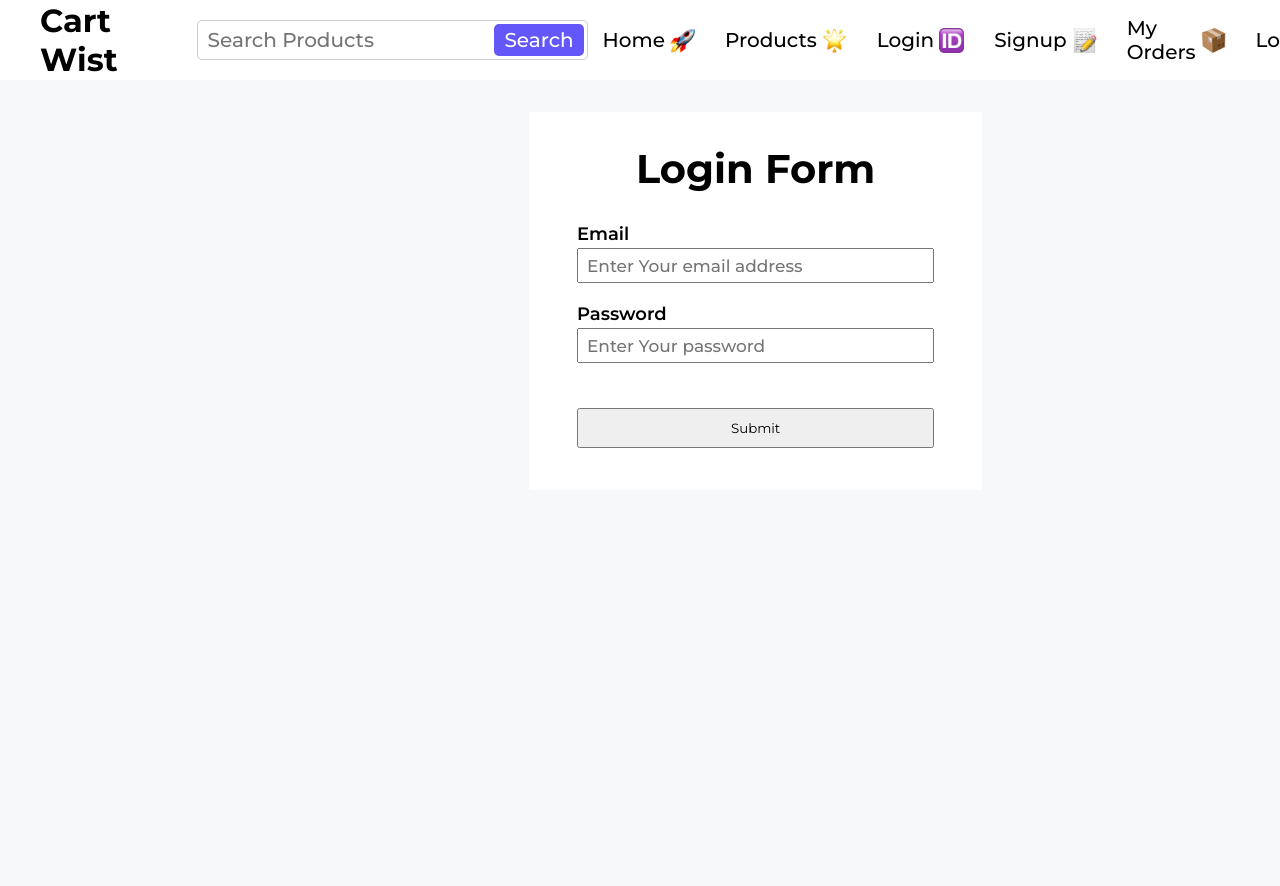
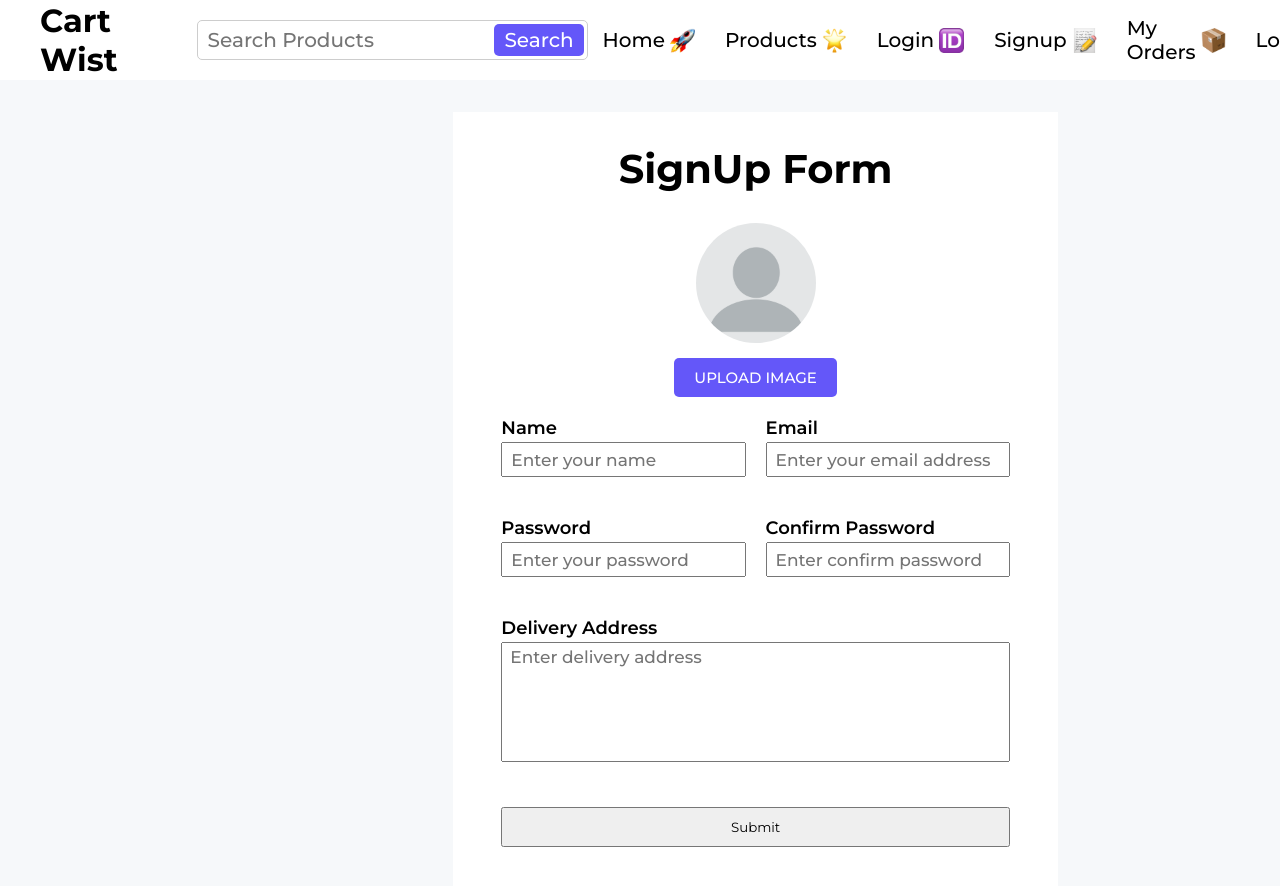
Before and after one commit to oaa-dev/udemy-react-js, a React (Vite) app: page / in a window 1280 px wide. Shown: the top 886 px of the page. Before the commit the page ends 800 px from the top, so only its background shows below. Built offline with nearby package versions, Linux system fonts and the light colour scheme.

Commit message:
activity form zod validation

```diff
--- a/src/App.jsx
+++ b/src/App.jsx
@@ -7,6 +7,7 @@
 import CartPage from "./components/Cart/CartPage";
 import MyOrderPage from "./components/MyOrder/MyOrderPage";
 import LoginPage from "./components/Authentication/LoginPage";
+import SignupPage from "./components/Authentication/SignupPage";
 
 const App = () => {
   return (
@@ -18,7 +19,8 @@
         {/* <SingleProduct /> */}
         {/* <CartPage /> */}
         {/* <MyOrderPage /> */}
-        <LoginPage />
+        {/* <LoginPage /> */}
+        <SignupPage />
       </main>
     </div>
   );
--- /dev/null
+++ b/src/components/Authentication/SignupPage.css
@@ -0,0 +1,67 @@
+.signup_form {
+  width: 40%;
+}
+
+.image_input_section {
+  display: flex;
+  flex-direction: column;
+  align-items: center;
+}
+
+.image_preview {
+  width: 120px;
+  height: 120px;
+  border-radius: 100%;
+  overflow: hidden;
+  margin-bottom: 15px;
+}
+
+.image_preview img {
+  width: 100%;
+  height: 100%;
+}
+
+.image_input {
+  display: none;
+}
+
+.image_label {
+  display: inline-block;
+  padding: 10px 20px;
+  margin-bottom: 20px;
+  text-align: center;
+  background: #6457f9;
+  color: #fff;
+  font-size: 15px;
+  font-family: inherit;
+  text-transform: Uppercase;
+  font-weight: 500;
+  border-radius: 5px;
+  cursor: pointer;
+  width: fit-content;
+}
+
+.signup_form_input {
+  width: 100%;
+  display: grid;
+  grid-template-columns: 1fr 1fr;
+  gap: 20px;
+}
+
+.signup_textares_section {
+  grid-column: 1/3;
+}
+
+.input_textarea {
+  font-size: 17px;
+  font-weight: 500;
+  font-family: inherit;
+  height: 120px;
+  resize: none;
+  padding: 4px 8px;
+  outline: none;
+}
+
+.form_error {
+  color: red;
+}
--- /dev/null
+++ b/src/components/Authentication/SignupPage.jsx
@@ -0,0 +1,154 @@
+import "./SignupPage.css";
+import user from "../../assets/img/user.webp";
+import { useForm } from "react-hook-form";
+import { z } from "zod";
+import { zodResolver } from "@hookform/resolvers/zod";
+import { useState } from "react";
+
+const schema = z
+  .object({
+    name: z
+      .string()
+      .min(3, { message: "Name should be at least 3 characters" }),
+    email: z.string().email({ message: "Please enter valid email" }),
+    password: z
+      .string()
+      .min(8, { message: "Password must be at least 8 characters" }),
+    cpassword: z.string(),
+    address: z
+      .string()
+      .min(15, { message: "Address must be at least 15 characters" }),
+  })
+  .refine((data) => data.password === data.cpassword, {
+    message: "Confirm Password does not match Password",
+    path: ["cpassword"],
+  });
+
+const SignupPage = () => {
+  const [profilePicture, setProfilePicture] = useState(null);
+
+  const {
+    register,
+    handleSubmit,
+    formState: { errors },
+  } = useForm({ resolver: zodResolver(schema) });
+
+  const onSubmit = (formData) => {
+    console.log(formData);
+  };
+
+  return (
+    <section className="align_center form_page">
+      <form
+        className="authentication_form signup_form"
+        onSubmit={handleSubmit(onSubmit)}
+      >
+        <h2>SignUp Form</h2>
+
+        <div className="image_input_section">
+          <div className="image_preview">
+            <img
+              src={profilePicture ? URL.createObjectURL(profilePicture) : user}
+              id="file-ip-1-preview"
+            />
+          </div>
+          <label htmlFor="file-ip-1" className="image_label">
+            Upload Image
+          </label>
+          <input
+            type="file"
+            id="file-ip-1"
+            onChange={(e) => setProfilePicture(e.target.files[0])}
+            className="image_input"
+          />
+        </div>
+
+        {/* Form Inputs */}
+        <div className="form_inputs signup_form_input">
+          <div>
+            <label htmlFor="name">Name</label>
+            <input
+              id="name"
+              className="form_text_input"
+              type="text"
+              placeholder="Enter your name"
+              {...register("name")}
+            />
+
+            {errors.name && (
+              <em className="form_error">{errors.name.message}</em>
+            )}
+          </div>
+
+          <div>
+            <label htmlFor="email">Email</label>
+            <input
+              id="email"
+              className="form_text_input"
+              type="email"
+              placeholder="Enter your email address"
+              {...register("email")}
+            />
+
+            {errors.email && (
+              <em className="form_error">{errors.email.message}</em>
+            )}
+          </div>
+
+          <div>
+            <label htmlFor="password">Password</label>
+            <input
+              id="password"
+              className="form_text_input"
+              type="password"
+              placeholder="Enter your password"
+              {...register("password")}
+            />
+            {errors.password && (
+              <em className="form_error">{errors.password.message}</em>
+            )}
+          </div>
+
+          <div>
+            <label htmlFor="cpassword">Confirm Password</label>
+            <input
+              id="cpassword"
+              className="form_text_input"
+              type="password"
+              placeholder="Enter confirm password"
+              {...register("cpassword")}
+            />
+            {errors.cpassword && (
+              <em className="form_error">{errors.cpassword.message}</em>
+            )}
+          </div>
+
+          <div className="signup_textares_section">
+            <label htmlFor="address">Delivery Address</label>
+            <textarea
+              id="address"
+              className="input_textarea"
+              placeholder="Enter delivery address"
+              {...register("address")}
+            />
+            {errors.address && (
+              <em className="form_error">{errors.address.message}</em>
+            )}
+          </div>
+        </div>
+
+        <button className="search_button form_submit" type="submit">
+          Submit
+        </button>
+      </form>
+    </section>
+  );
+};
+
+export default SignupPage;
+
+// name - Name should be at least 3 characters.
+// email - Please enter valid email
+// password - Password must be at least 8 characters.
+// confirmPassword - Confirm Password does not match Password
+// deliveryAddress - Address must be at least 15 characters.
```
